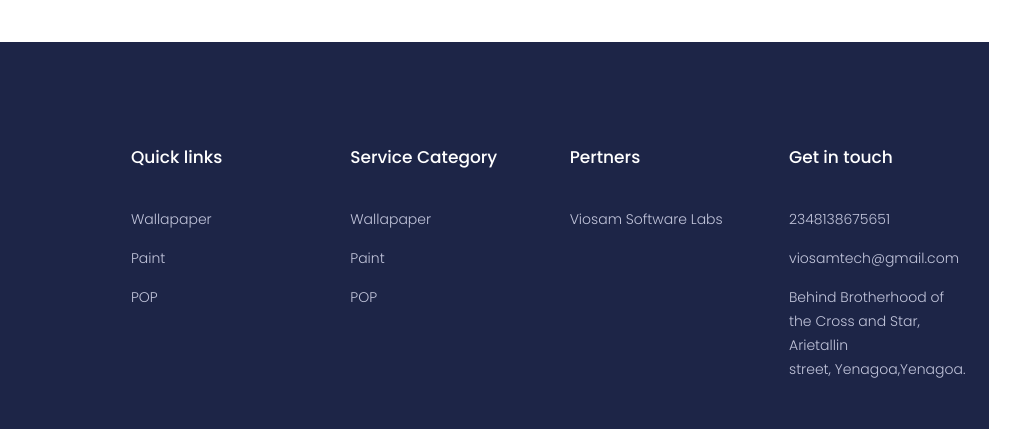
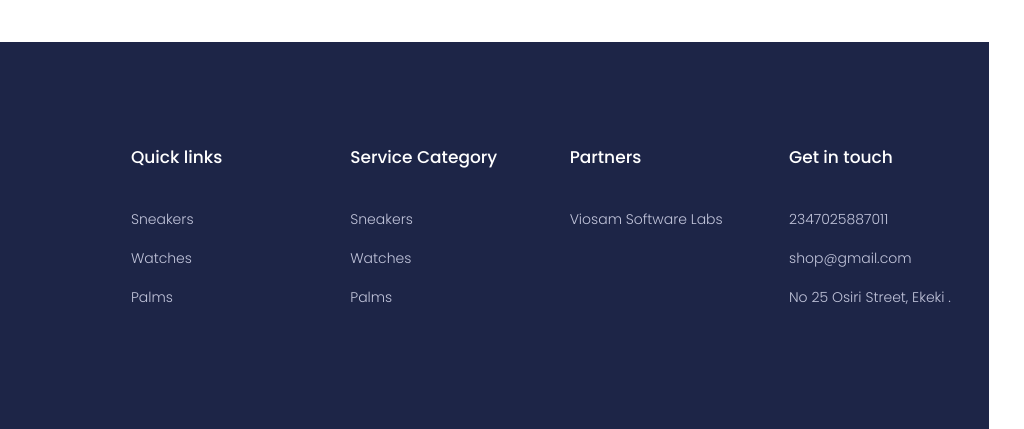
Before and after one commit to digibayelsa/kingswears, a plain HTML site: page contact.html in a window 1280 px wide. Shown: the part 1387-1816 px from the top of the page, 256-1280 px from the left. Drawn offline with Linux system fonts and the light colour scheme; some packages are replaced by stand-ins of ours.

Commit message:
sdfsdfsd

```diff
--- a/contact.html
+++ b/contact.html
@@ -249,9 +249,9 @@
             <div class="footer-tittle">
                 <h4>Quick links</h4>
                 <ul>
-                    <li><a href="#">Wallapaper</a></li>
-                    <li><a href="#">Paint</a></li>
-                    <li><a href="#">POP</a></li>
+                    <li><a href="#">Sneakers </a></li>
+                    <li><a href="#">Watches</a></li>
+                    <li><a href="#">Palms</a></li>
                 </ul>
             </div>
         </div>
@@ -261,9 +261,9 @@
             <div class="footer-tittle">
                 <h4>Service Category</h4>
                 <ul>
-                    <li><a href="#">Wallapaper</a></li>
-                    <li><a href="#">Paint</a></li>
-                    <li><a href="#">POP</a></li>
+                    <li><a href="#">Sneakers </a></li>
+                    <li><a href="#">Watches</a></li>
+                    <li><a href="#">Palms</a></li>
                 </ul>
             </div>
         </div>
@@ -271,7 +271,7 @@
     <div class="col-xl-2 col-lg-2 col-md-4 col-sm-4">
         <div class="single-footer-caption mb-50">
             <div class="footer-tittle">
-                <h4>Pertners</h4>
+                <h4>Partners</h4>
                 <ul>
                     <li><a href="#">Viosam Software Labs</a></li>
 
@@ -284,9 +284,11 @@
             <div class="footer-tittle">
                 <h4>Get in touch</h4>
                 <ul>
-                    <li><a href="#">2348138675651</a></li>
-                    <li><a href="#">viosamtech@gmail.com</a></li>
-                    <li><a href="#">Behind Brotherhood of the Cross and Star, Arietallin street, Yenagoa,Yenagoa.</a></li>
+                    <li><a href="#">2347025887011
+                    </a></li>
+                    <li><a href="#">shop@gmail.com</a></li>
+                    <li><a href="#">No 25 Osiri Street, Ekeki
+                        .</a></li>
                 </ul>
             </div>
         </div>
```
